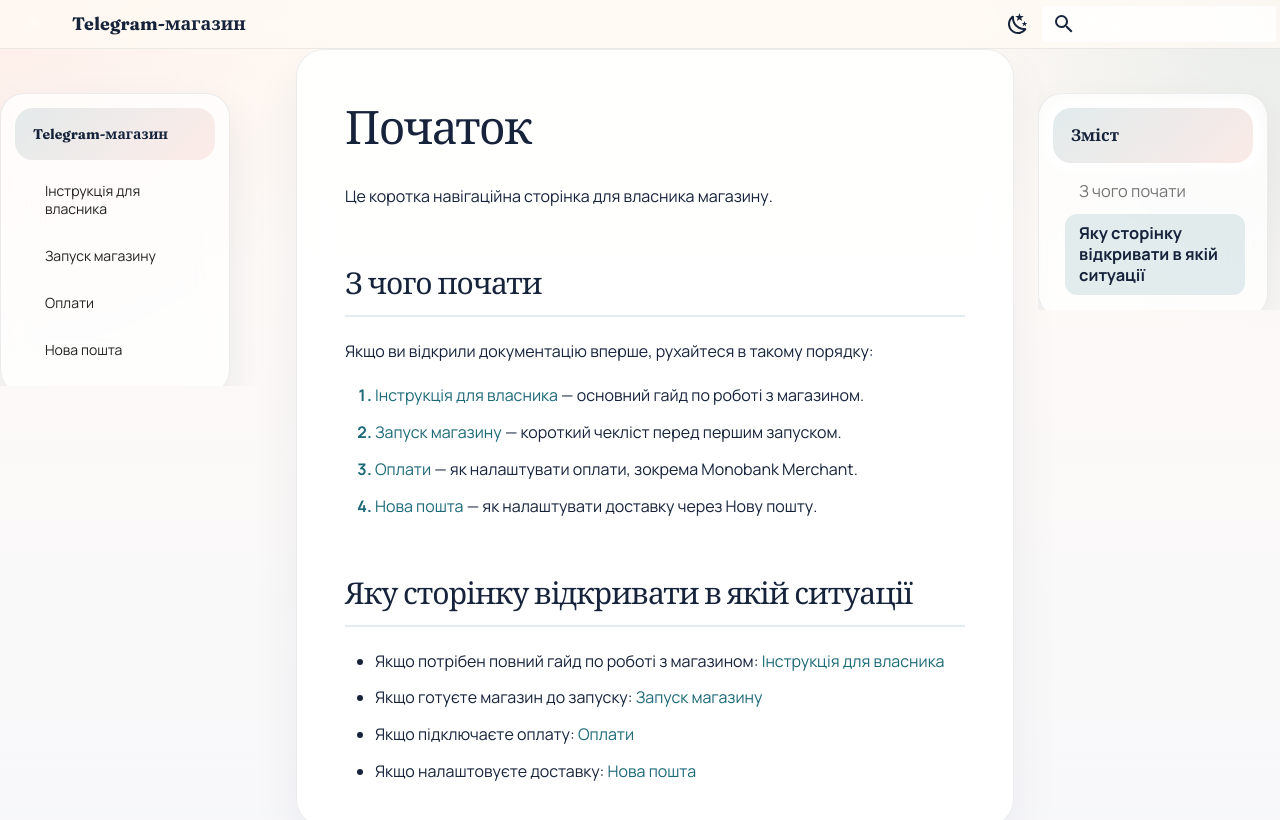
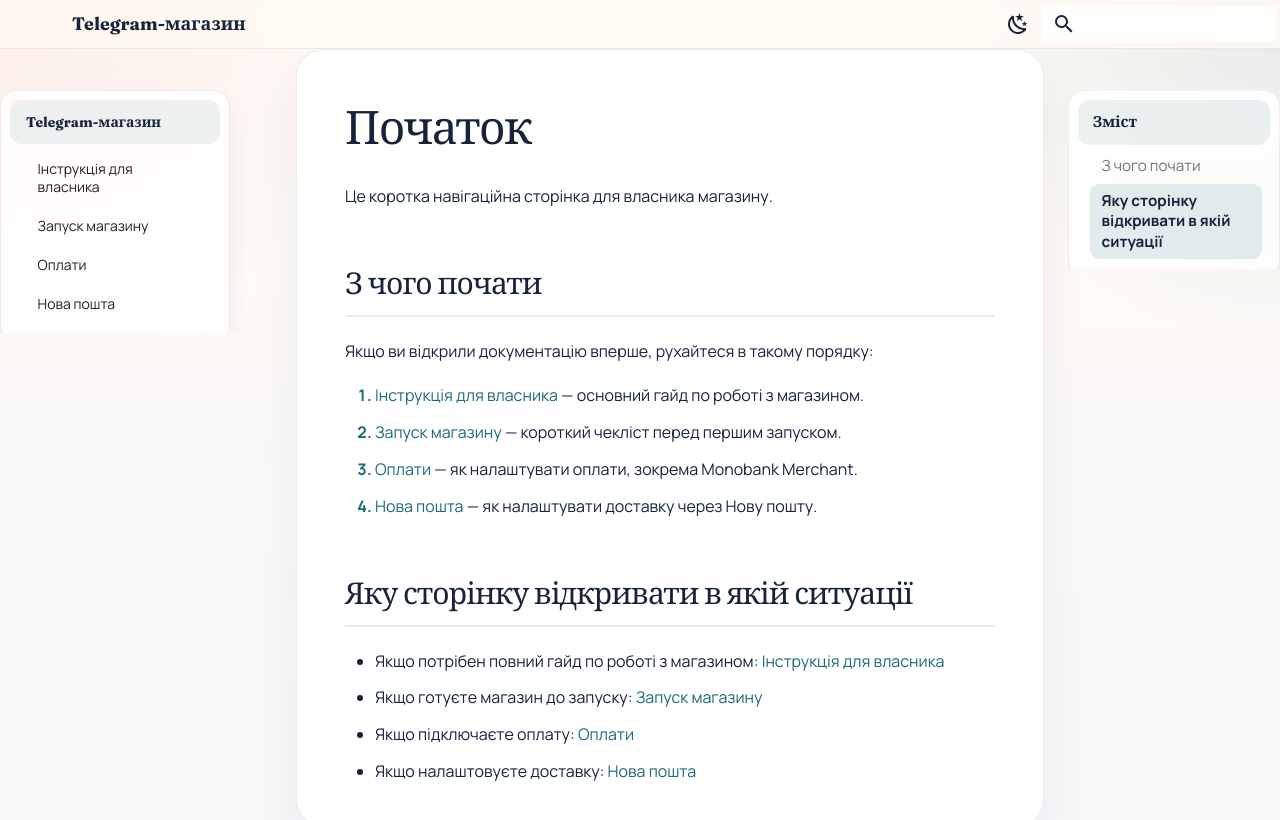
Before and after one commit to BHy4uk/tgshop-docs, an MkDocs documentation site: the page built from docs/index.md, in a window 1280 px wide. Shown: the top 820 px of the page. Built offline with MkDocs 1.6.1 and Material for MkDocs 9.7.7, drawn with Linux system fonts in a browser that asks for light colours.

Commit message:
Owner Guide updates 5

```diff
--- a/docs/styles/extra.css
+++ b/docs/styles/extra.css
@@ -180,29 +180,29 @@
 }
 
 .md-sidebar--primary .md-sidebar__inner {
-    padding-top: 1rem;
+    padding-top: 0.85rem;
 }
 
 .md-sidebar--primary .md-nav {
-    padding: 0.7rem;
+    padding: 0.45rem;
     border: 1px solid rgba(22, 35, 59, 0.08);
-    border-radius: 24px;
+    border-radius: 16px;
     background: var(--site-shell);
     backdrop-filter: blur(18px);
-    box-shadow: 0 18px 40px rgba(22, 35, 59, 0.08);
+    box-shadow: 0 12px 28px rgba(22, 35, 59, 0.06);
 }
 
 .md-nav--primary > .md-nav__title {
-    margin: 0 0 0.45rem;
-    padding: 0.85rem 0.9rem;
-    border-radius: 18px;
-    background: linear-gradient(135deg, rgba(29, 106, 120, 0.12), rgba(239, 109, 88, 0.12));
+    margin: 0 0 0.3rem;
+    padding: 0.65rem 0.8rem;
+    border-radius: 12px;
+    background: rgba(29, 106, 120, 0.08);
     color: var(--guide-ink);
     box-shadow: none;
 }
 
 .md-nav__item {
-    margin-top: 0.2rem;
+    margin-top: 0.08rem;
 }
 
 .md-nav--primary > .md-nav__list > .md-nav__item:first-child {
@@ -211,8 +211,8 @@
 
 .md-nav__link {
     margin-top: 0;
-    padding: 0.62rem 0.9rem;
-    border-radius: 16px;
+    padding: 0.48rem 0.78rem;
+    border-radius: 10px;
     transition: background 0.2s ease, color 0.2s ease;
 }
 
@@ -234,30 +234,41 @@
 }
 
 .md-sidebar--secondary .md-sidebar__inner {
-    padding-top: 1rem;
+    padding-top: 0.85rem;
 }
 
 .md-sidebar--secondary .md-nav {
-    padding: 0.7rem;
+    padding: 0.45rem;
     border: 1px solid rgba(22, 35, 59, 0.08);
-    border-radius: 24px;
+    border-radius: 16px;
     background: var(--site-shell);
     backdrop-filter: blur(18px);
-    box-shadow: 0 18px 40px rgba(22, 35, 59, 0.08);
-    font-size: 0.82rem;
+    box-shadow: 0 12px 28px rgba(22, 35, 59, 0.06);
+    font-size: 0.76rem;
 }
 
 .md-sidebar--secondary .md-nav__title {
-    margin: 0 0 0.45rem;
-    padding: 0.85rem 0.9rem;
-    border-radius: 18px;
-    background: linear-gradient(135deg, rgba(29, 106, 120, 0.12), rgba(239, 109, 88, 0.12));
+    margin: 0 0 0.25rem;
+    padding: 0.62rem 0.74rem;
+    border-radius: 12px;
+    background: rgba(29, 106, 120, 0.08);
     color: var(--guide-ink);
 }
 
 .md-sidebar--secondary .md-nav__link {
-    padding: 0.42rem 0.7rem;
-    border-radius: 12px;
+    padding: 0.32rem 0.58rem;
+    border-radius: 9px;
+    line-height: 1.35;
+}
+
+.md-sidebar--secondary .md-nav__item .md-nav {
+    display: none;
+}
+
+@media screen and (min-width: 76.25em) {
+    .md-sidebar--secondary {
+        width: 10.6rem;
+    }
 }
 
 .md-nav__source {
@@ -402,7 +413,25 @@
 
 /* -- Mobile ----------------------------------------------- */
 @media screen and (max-width: 76.234375em) {
+    .md-sidebar--primary {
+        width: min(84vw, 18rem);
+    }
+
+    .md-sidebar--primary,
+    .md-sidebar--primary .md-sidebar__scrollwrap,
+    .md-sidebar--primary .md-sidebar__inner {
+        background: #fffaf5;
+    }
+
+    [data-md-color-scheme="slate"] .md-sidebar--primary,
+    [data-md-color-scheme="slate"] .md-sidebar--primary .md-sidebar__scrollwrap,
+    [data-md-color-scheme="slate"] .md-sidebar--primary .md-sidebar__inner {
+        background: #1e2430;
+    }
+
     .md-sidebar--primary .md-nav {
+        margin: 0;
+        padding: 0.35rem 0.2rem 0.8rem;
         border-radius: 0;
         box-shadow: none;
         border: 0;
@@ -410,6 +439,21 @@
         backdrop-filter: none;
     }
 
+    .md-nav--primary > .md-nav__title {
+        margin: 0 0 0.15rem;
+        padding: 0.65rem 0.8rem 0.45rem;
+        border-radius: 0;
+        background: transparent;
+    }
+
+    .md-sidebar--primary .md-nav__link {
+        border-radius: 8px;
+    }
+
+    .md-sidebar--secondary {
+        display: none;
+    }
+
     .md-content article {
         padding: 1.2rem;
         border-radius: 24px;
```
